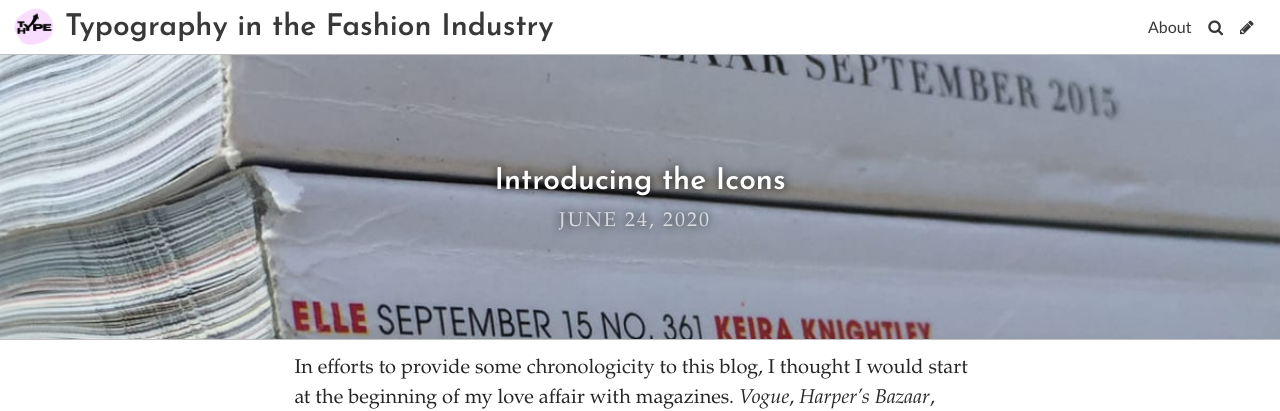
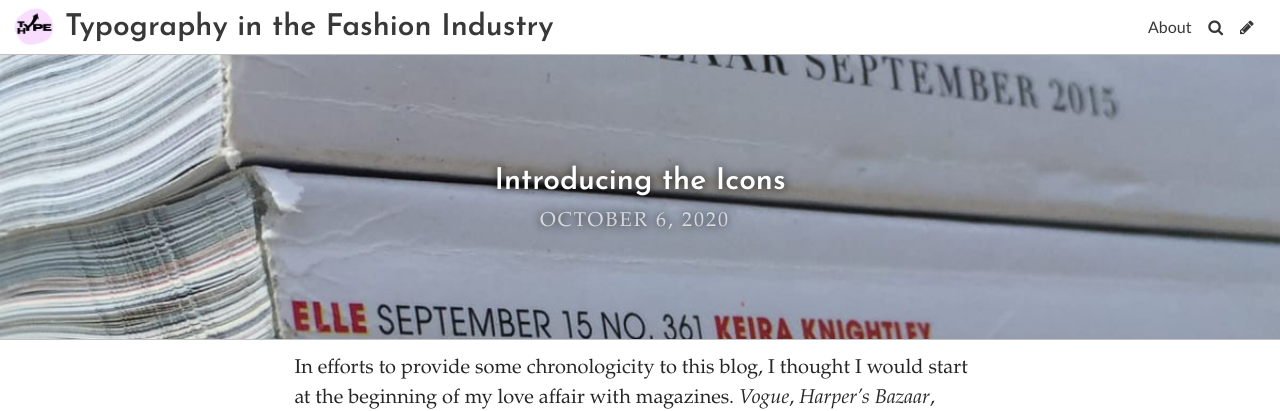
Before and after one commit to betherskine/typography-and-design, a Jekyll site: the page built from _posts/2019-07-20-here-is-my-new-post-for-trial.md, in a window 1280 px wide and 900 px high. Shown: the top 411 px of the window. Built offline with Jekyll 4.4.1, drawn with Linux system fonts in a browser that asks for light colours; some web fonts are replaced; some of the changed lines change nothing that is shown.

Commit message:
Update Post “2019-07-20-here-is-my-new-post-for-trial”

```diff
--- a/_posts/2019-07-20-here-is-my-new-post-for-trial.md
+++ b/_posts/2019-07-20-here-is-my-new-post-for-trial.md
@@ -1,7 +1,7 @@
 ---
 layout: post
 title: Introducing the Icons
-date: 2020-06-24 17:50
+date: 2020-10-06T16:50:00.000Z
 header_feature_image: ../uploads/magazines.jpg
 caption: ""
 comments: true
```
